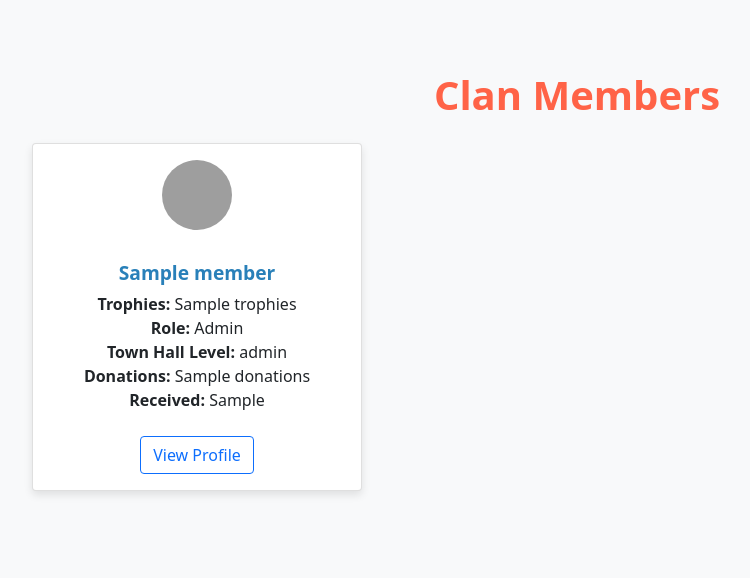
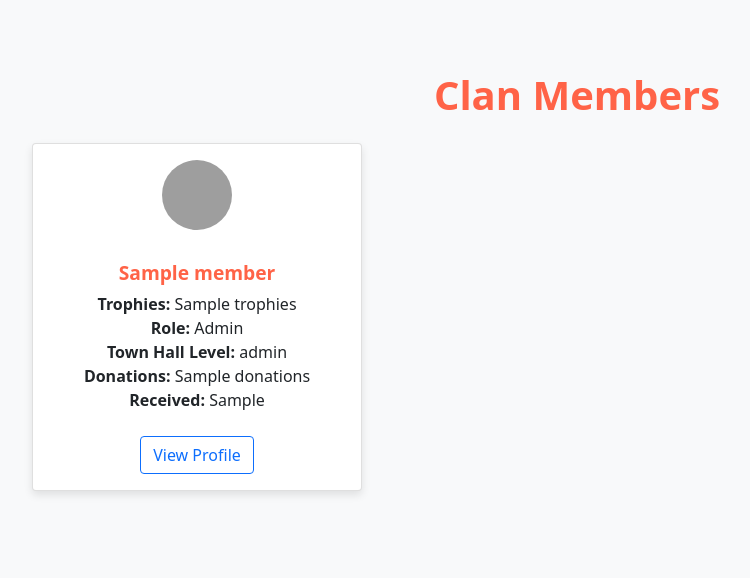
Before and after one commit to mctrinity/cloudvikingswebsite, a Flask app: template templates/members.html in a window 1280 px wide. Shown: the part 109-687 px from the top of the page, without its empty margins (63-813 px from the left). Run offline with Flask 3, Linux system fonts and the light colour scheme; the template is opened without the code that fills it: most values are stand-ins (such as "Sample title", 1, 10 or a date in 2020); grey boxes are pictures that could not be loaded.

Commit message:
change color to orange of member names

```diff
--- a/static/css/style.css
+++ b/static/css/style.css
@@ -236,7 +236,7 @@ h2 {
 
 /* Change the color for clan member names */
 .custom-member-name {
-    color: #2980b9; /* Custom color for the member names */
+    color: #ff6347; /* Custom color for the member names */
     font-size: 1.2rem; /* Optional: Adjust font size for member names */
     font-weight: 600; /* Optional: Slightly bolder font */
 }
```
